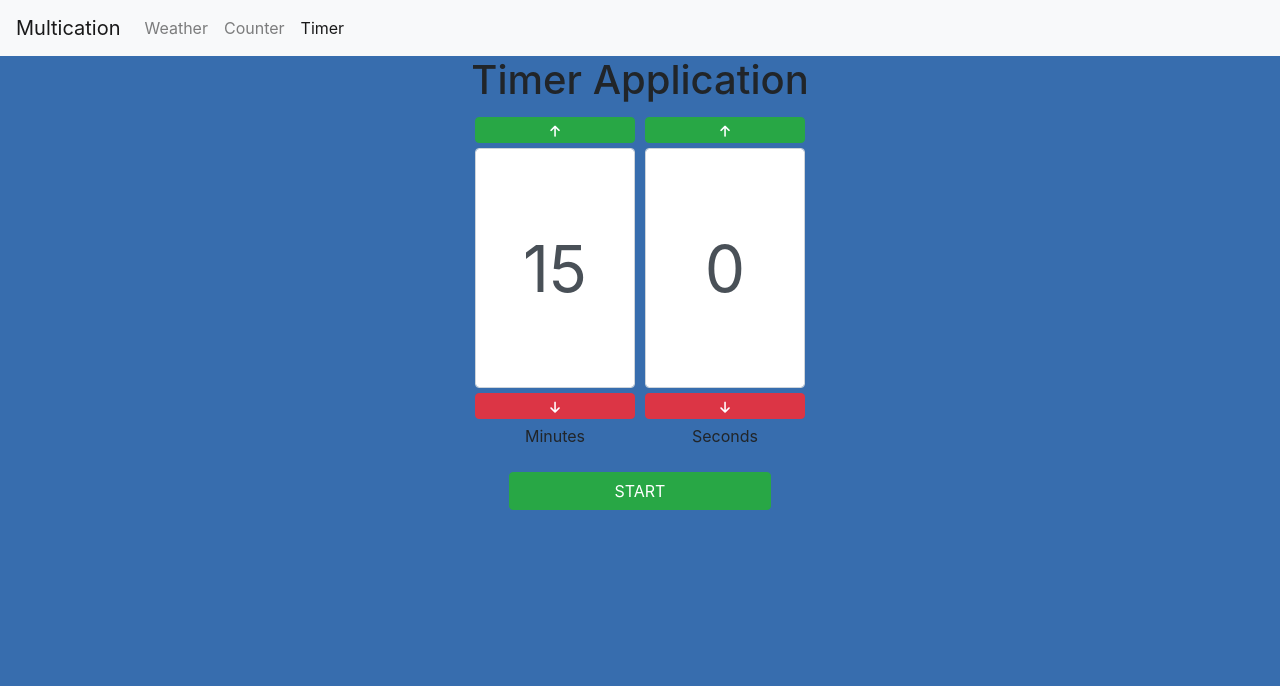
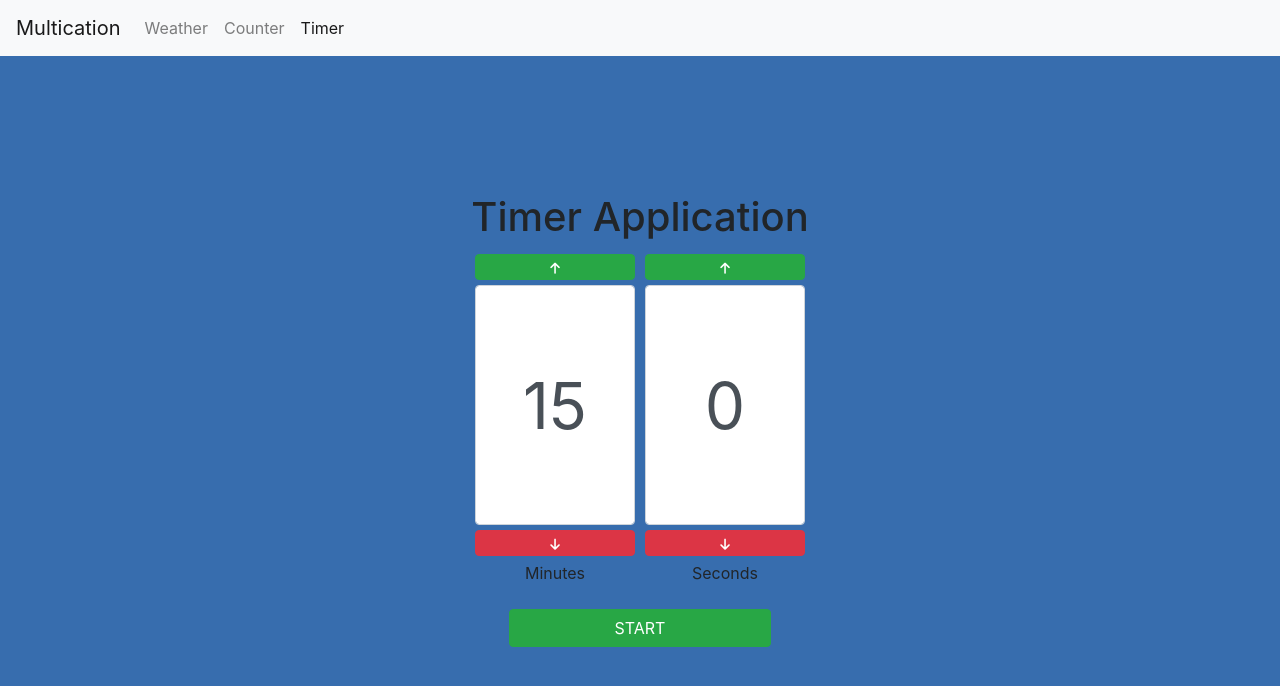
Before and after one commit to ikemous/react-applications, a React (Create React App) app: page /timer in a window 1280 px wide. Shown: the top 686 px of the page. Built offline with nearby package versions, Linux system fonts and the light colour scheme.

Commit message:
centered timer application

```diff
--- a/src/pages/TimerPage.tsx
+++ b/src/pages/TimerPage.tsx
@@ -149,8 +149,9 @@ function TimerPage() {
 
     return (
         <Container style={{background: "#376dae", minHeight: "calc(100vh - 56px)"}} fluid>
+            <Row className="d-flex justify-content-center align-items-center text-center" style={{minHeight: "calc(100vh - 56px)"}}>
+                <div>
                     <h1 className="text-center">Timer Application</h1>
-            <Row className="d-flex justify-content-center align-items-center text-center">
                     <Form>
                         <Form.Row style={{marginLeft: "0", marginRight: "0"}}>
                             <Col xs={6}>
@@ -230,6 +231,8 @@ function TimerPage() {
                             </Form.Group>
                         </Form.Row>
                     </Form>
+                </div>
+
             </Row>
         </Container>
     );
```
Lines whose indentation alone changed are shown as unchanged.
